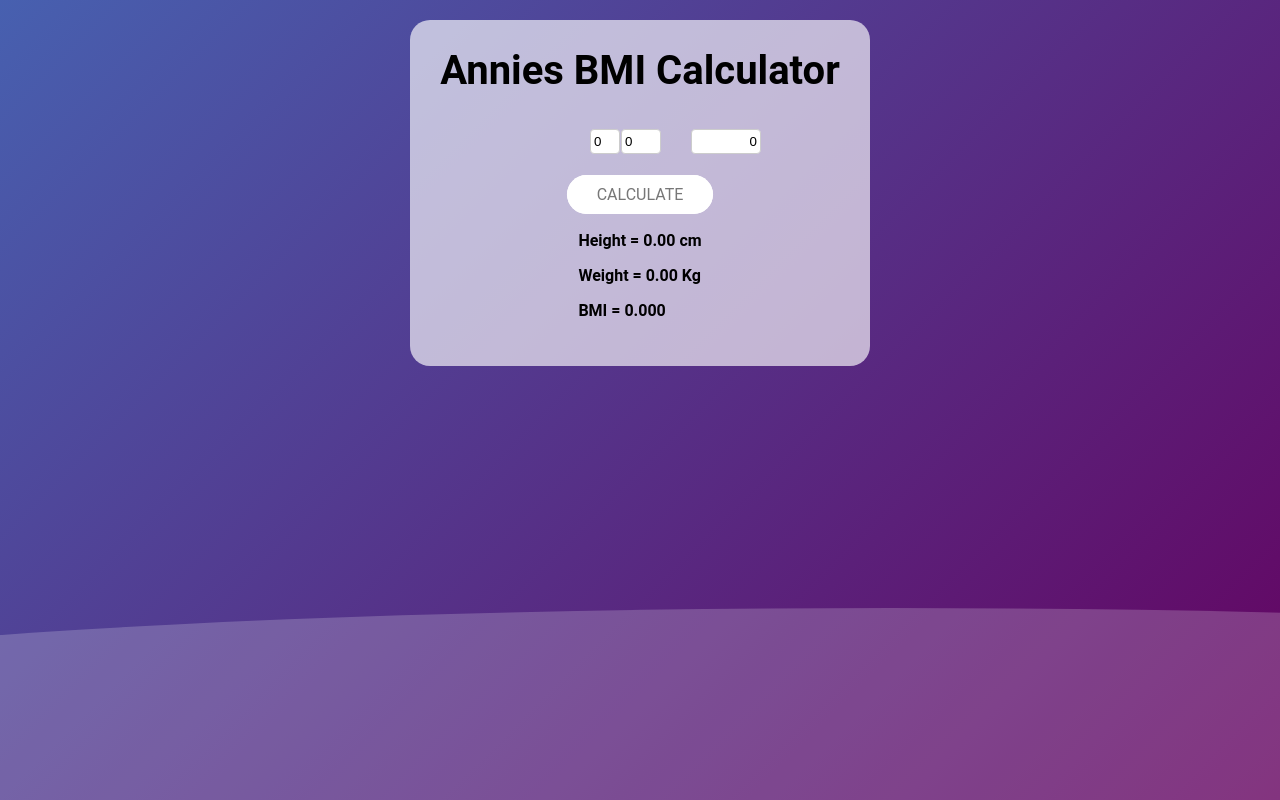
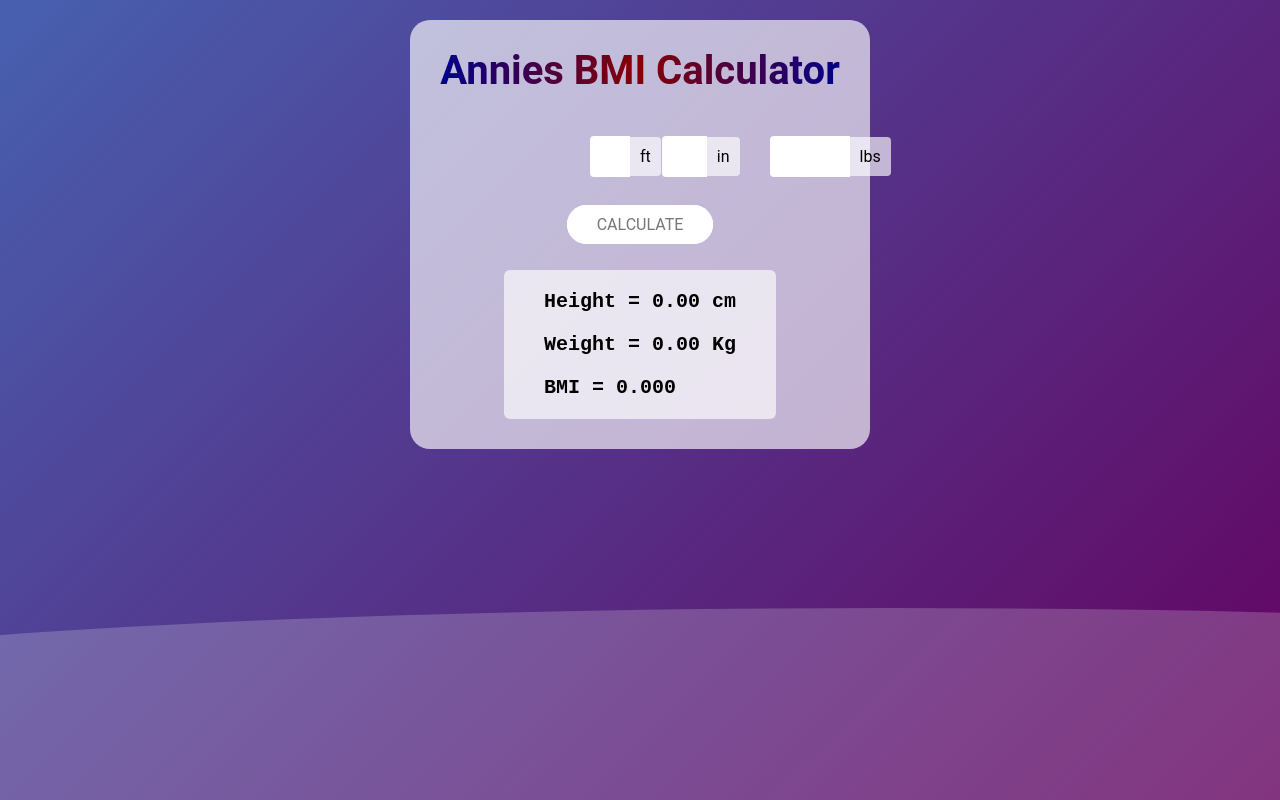
Before and after one commit to Harreck/BMICalculator, a React (Create React App) app: page / in a window 1280 px wide. Built offline with nearby package versions, Linux system fonts and the light colour scheme; a web font is replaced by a local one.

Commit message:
Added more  CSS

```diff
--- a/src/App.css
+++ b/src/App.css
@@ -16,6 +16,7 @@
     flex-direction: row;
     justify-content: space-evenly;
 }
+
 .box {
     display: flex;
     flex-direction: column;
@@ -24,16 +25,22 @@
     align-items: center;
 }
 .text-input {
-    padding: 4px 3px;
-    margin: 8px 0;
+    font-family:"Courier New", serif;
+    font-size: 19px;
+    padding: 4px 5px;
+    margin: 15px 0;
     display: inline-block;
-    border: 1px solid #ccc;
-    border-radius: 4px;
+    border: 0;
+
+    border-top-left-radius: 4px;
+    border-bottom-left-radius: 4px;
     box-sizing: border-box;
 }
-.results {
-    font-weight: 600;
+.text-input:focus{
+    outline: none;
+    border: 2px solid dodgerblue;
 }
+
 
 
 
@@ -171,3 +178,26 @@ body {
         transform: translateY(0px);
     }
 }
+h1 {
+    font-size: 70px;
+    font-weight: 600;
+    background-image: radial-gradient(circle, darkred, darkblue);
+    color: transparent;
+    background-clip: text;
+    -webkit-background-clip: text;
+}
+.units {
+    background-color: rgba(255,255,255,0.65);
+    padding: 10px;
+    border-bottom-right-radius: 4px;
+    border-top-right-radius: 4px;
+}
+.results {
+    font-weight: 900;
+    font-size: 20px;
+    font-family: "Courier New", serif;
+    background-color: rgba(255,255,255,0.65);
+    border-radius: 6px;
+    margin-top: 25px;
+    padding: 0 40px 0 40px;
+}
--- a/src/App.tsx
+++ b/src/App.tsx
@@ -26,18 +26,20 @@ function App() {
         <div className="wave"></div>
         <div className="main-content">
             <h1 className="title">Annies BMI Calculator</h1>
-            <div className="input">
+            <div className="input form-field">
                 {/*  Feet Input*/}
-                <input className="text-input" style={{width: "30px", marginRight: "1px"}} value={inputState.feet} type="number" min={1} step={1} title={"Feet"}
+
+                <input className="text-input" style={{width: "40px"}} type="number" min={1} step={1} title={"Feet"}
                        onChange={(e) => setInputState({...inputState, feet: +e.target.value})}/>
-
+                <p className="units" style={{marginRight: "1px"}}>ft</p>
                 {/*  Inches Input*/}
-                <input className="text-input" style={{width: "40px", marginRight: "30px"}} value={inputState.inches} type="number" min={1} max={12} step={1}
+                <input className="text-input" style={{width: "50px"}} type="number" min={1} max={12} step={1}
                        title={"Inches"} onChange={(e) => setInputState({...inputState, inches: +e.target.value})}/>
-
+                <p className="units" style={{marginRight: "30px"}}>in</p>
                 {/*  Weight Input*/}
-                <input className="text-input" style={{width: "70px", textAlign: "right"}} value={inputState.weight} type="number"
+                <input className="text-input" style={{width: "80px", textAlign: "right"}} type="number"
                        onChange={(e) => setInputState({...inputState, weight: +e.target.value})}/>
+                <p className="units">lbs</p>
             </div>
             <div className="box" style={{marginTop: "13px"}} onClick={updateResults} >
                 <a href="#" className="btn btn-white btn- animate">Calculate</a>
```
